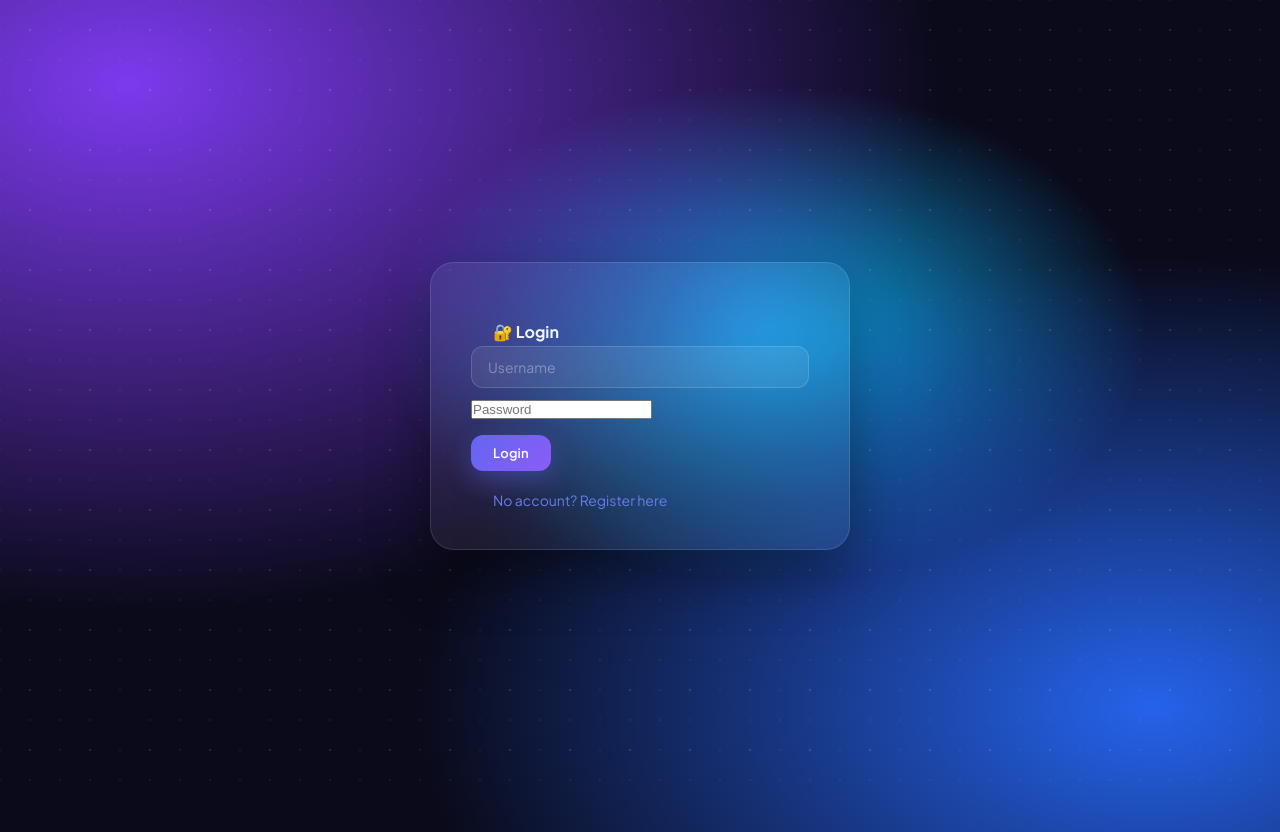
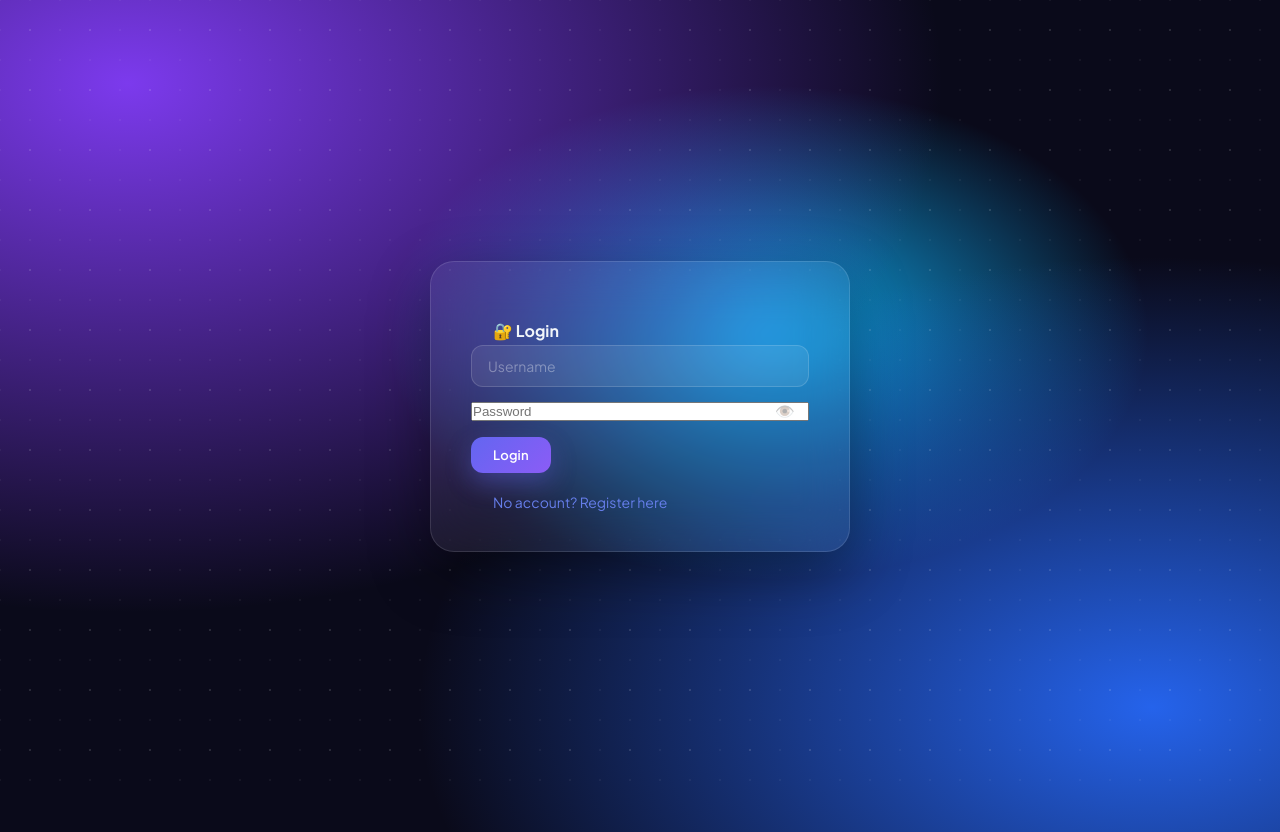
Before and after one commit to SHIVANSH-6394536732/smart-study-ai, a React (Create React App) app in the folder frontend/: page /login in a window 1280 px wide. Built offline with nearby package versions, Linux system fonts and the light colour scheme; no server answers.

Commit message:
fix: input guards, password toggle, chart hint, flashcard double-call

```diff
--- a/frontend/src/components/AskAICard.js
+++ b/frontend/src/components/AskAICard.js
@@ -91,7 +91,8 @@ function AskAICard() {
     };
 
     const askAI = async () => {
-        if (!question.trim()) return;
+        if (!question.trim()) { toast.error("❌ Please enter a question."); return; }
+        if (question.trim().length > 500) { toast.error("❌ Question must be under 500 characters."); return; }
         try {
             setAskLoading(true);
             setAnswer("");
--- a/frontend/src/components/FlashcardCard.js
+++ b/frontend/src/components/FlashcardCard.js
@@ -10,27 +10,22 @@ function FlashcardCard() {
     const [flippedCards, setFlippedCards] = useState({});
 
     const generateFlashcards = async () => {
+        if (flashcardLoading) return;
         try {
             setFlashcardLoading(true);
             setFlashcardError("");
             setFlashcards([]);
             setFlippedCards({});
-            const res = await fetch(`${process.env.REACT_APP_API_URL}/generate-flashcards`);
-            if (!res.ok) {
-                const err = await res.json();
-                setFlashcardError(`❌ ${err.detail}`);
-                return;
-            }
-            const data = await fetchGenerateFlashcards();
-            setFlashcards(data.flashcards);
+            const data = await fetchGenerateFlashcards(() =>
+                toast.info("⏳ Backend is waking up, please wait...", { autoClose: 10000 })
+            );
             if (data.error) {
-                setFlashcardError(data.error);
+                setFlashcardError(`❌ ${data.error}`);
             } else {
                 setFlashcards(data.flashcards);
             }
-        } catch {
+        } catch (err) {
             setFlashcardError("❌ Could not generate flashcards. Please upload a PDF first and try again.");
-
         } finally {
             setFlashcardLoading(false);
         }
--- a/frontend/src/components/StudyPlanCard.js
+++ b/frontend/src/components/StudyPlanCard.js
@@ -11,7 +11,9 @@ function StudyPlanCard() {
     const [history, setHistory] = useState([]);
 
     const handleStudy = async () => {
-        if (!topic.trim()) return;
+        if (!topic.trim()) { toast.error("❌ Please enter a topic."); return; }
+        if (topic.trim().length < 2) { toast.error("❌ Topic must be at least 2 characters."); return; }
+        if (topic.trim().length > 100) { toast.error("❌ Topic must be under 100 characters."); return; }
         try {
             setLoading(true);
             setError("");
--- a/frontend/src/pages/Dashboard.jsx
+++ b/frontend/src/pages/Dashboard.jsx
@@ -76,6 +76,13 @@ function Dashboard() {
             </motion.div>
 
             {/* Score Chart */}
+            {chartData.length === 1 && (
+                <div className="card" style={{ padding: "16px 20px", textAlign: "center" }}>
+                    <p style={{ color: "var(--text-muted)", fontSize: "13px" }}>
+                        📈 Take one more quiz to unlock your performance chart!
+                    </p>
+                </div>
+            )}
             {chartData.length > 1 && (
                 <motion.div variants={item} className="card" style={{ padding: "20px" }}>
                     <h2 style={{ color: "var(--text-primary)", marginBottom: "16px", padding: "0" }}>📈 Quiz Performance</h2>
--- a/frontend/src/pages/Login.jsx
+++ b/frontend/src/pages/Login.jsx
@@ -9,6 +9,7 @@ function Login() {
     const [isRegister, setIsRegister] = useState(false);
     const [error, setError] = useState("");
     const [loading, setLoading] = useState(false);
+    const [showPassword, setShowPassword] = useState(false);
     const navigate = useNavigate();
 
     useEffect(() => { document.title = "Smart Study AI — Login"; }, []);
@@ -49,14 +50,29 @@ function Login() {
                     onChange={(e) => setUsername(e.target.value)}
                     onKeyDown={(e) => { if (e.key === "Enter") handleSubmit(); }}
                 />
+                <div style={{ position: "relative", marginTop: "12px" }}>
                     <input
-                    type="password"
+                        type={showPassword ? "text" : "password"}
                         placeholder="Password"
                         value={password}
                         onChange={(e) => setPassword(e.target.value)}
                         onKeyDown={(e) => { if (e.key === "Enter") handleSubmit(); }}
-                    style={{marginTop: "12px"}}
+                        style={{ width: "100%", paddingRight: "44px", marginTop: 0 }}
                     />
+                    <button
+                        onClick={() => setShowPassword(!showPassword)}
+                        style={{
+                            position: "absolute", right: "10px", top: "50%",
+                            transform: "translateY(-50%)",
+                            background: "none", border: "none", boxShadow: "none",
+                            cursor: "pointer", fontSize: "16px", padding: "4px",
+                            color: "var(--text-muted)"
+                        }}
+                        title={showPassword ? "Hide password" : "Show password"}
+                    >
+                        {showPassword ? "🙈" : "👁️"}
+                    </button>
+                </div>
                 <div className="button-row" style={{marginTop: "16px"}}>
                     <button onClick={handleSubmit} disabled={loading}>
                         {loading ? "Please wait..." : isRegister ? "Register" : "Login"}
```
Lines whose indentation alone changed are shown as unchanged.
